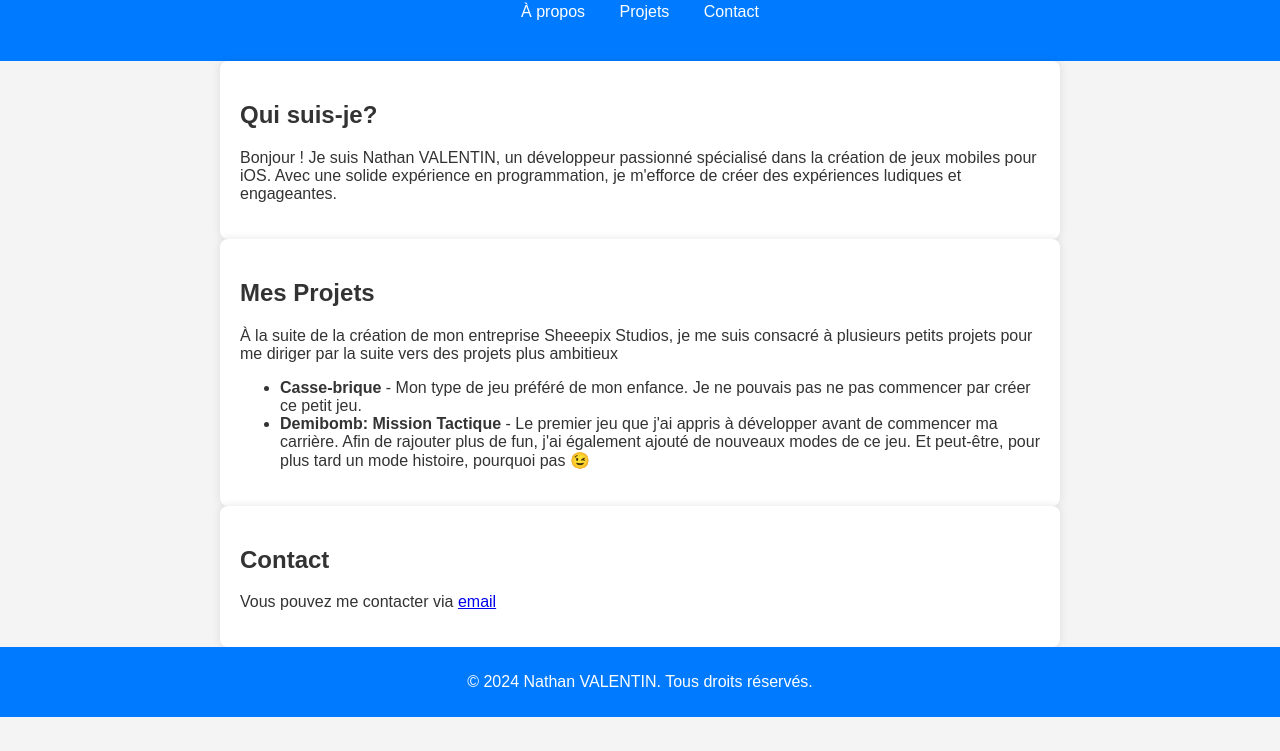
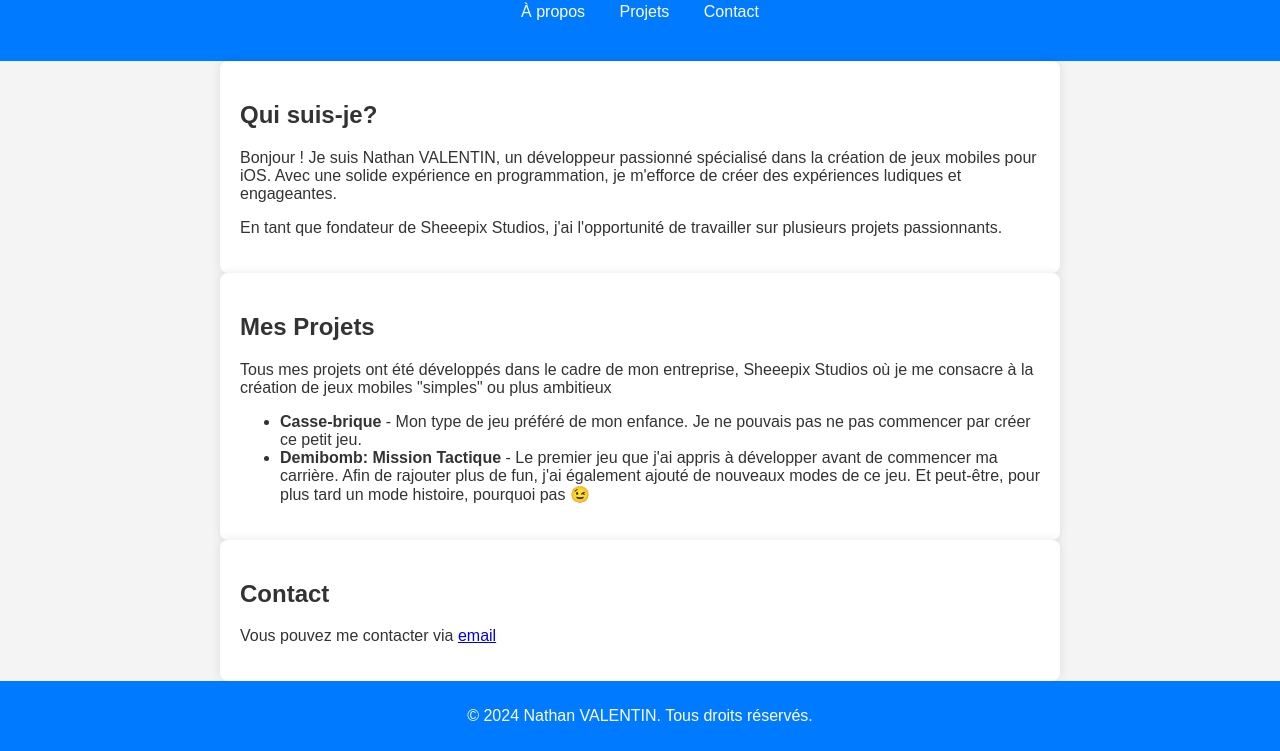
Before and after one commit to ValNathan/valnathan.github.io, a plain HTML site: page index.html in a window 1280 px wide. Shown: the part 74-825 px from the top of the page. Before the commit the page ends 800 px from the top, so only its background shows below. Drawn offline with Linux system fonts and the light colour scheme.

Commit message:
improved about and projects sections

```diff
--- a/index.html
+++ b/index.html
@@ -19,11 +19,12 @@
     <section id="about">
         <h2>Qui suis-je?</h2>
         <p>Bonjour ! Je suis Nathan VALENTIN, un développeur passionné spécialisé dans la création de jeux mobiles pour iOS. Avec une solide expérience en programmation, je m'efforce de créer des expériences ludiques et engageantes.</p>
+        <p>En tant que fondateur de Sheeepix Studios, j'ai l'opportunité de travailler sur plusieurs projets passionnants.</p>
     </section>
 
     <section id="projects">
         <h2>Mes Projets</h2>
-        <p>À la suite de la création de mon entreprise Sheeepix Studios, je me suis consacré à plusieurs petits projets pour me diriger par la suite vers des projets plus ambitieux</p>
+        <p>Tous mes projets ont été développés dans le cadre de mon entreprise, Sheeepix Studios où je me consacre à la création de jeux mobiles "simples" ou plus ambitieux</p>
         <ul>
             <li><strong>Casse-brique</strong> - Mon type de jeu préféré de mon enfance. Je ne pouvais pas ne pas commencer par créer ce petit jeu.</li>
             <li><strong>Demibomb: Mission Tactique</strong> - Le premier jeu que j'ai appris à développer avant de commencer ma carrière. Afin de rajouter plus de fun, j'ai également ajouté de nouveaux modes de ce jeu. Et peut-être, pour plus tard un mode histoire, pourquoi pas 😉</li>
```
